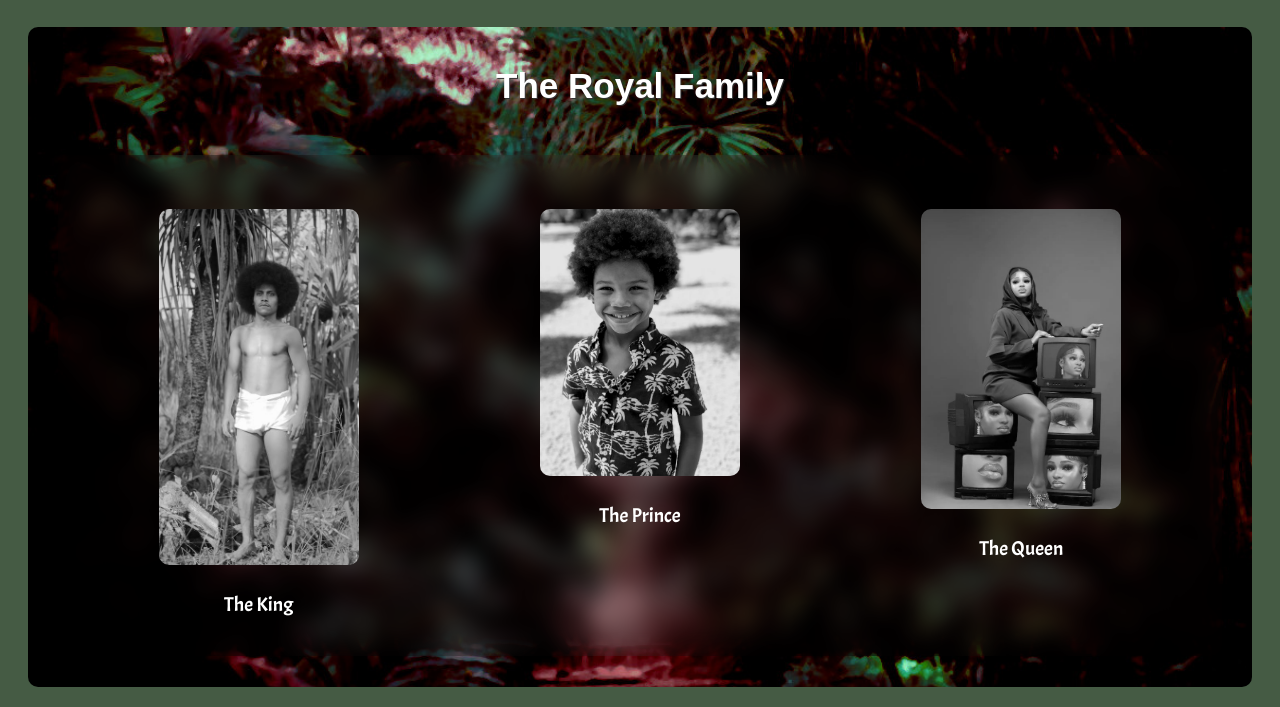
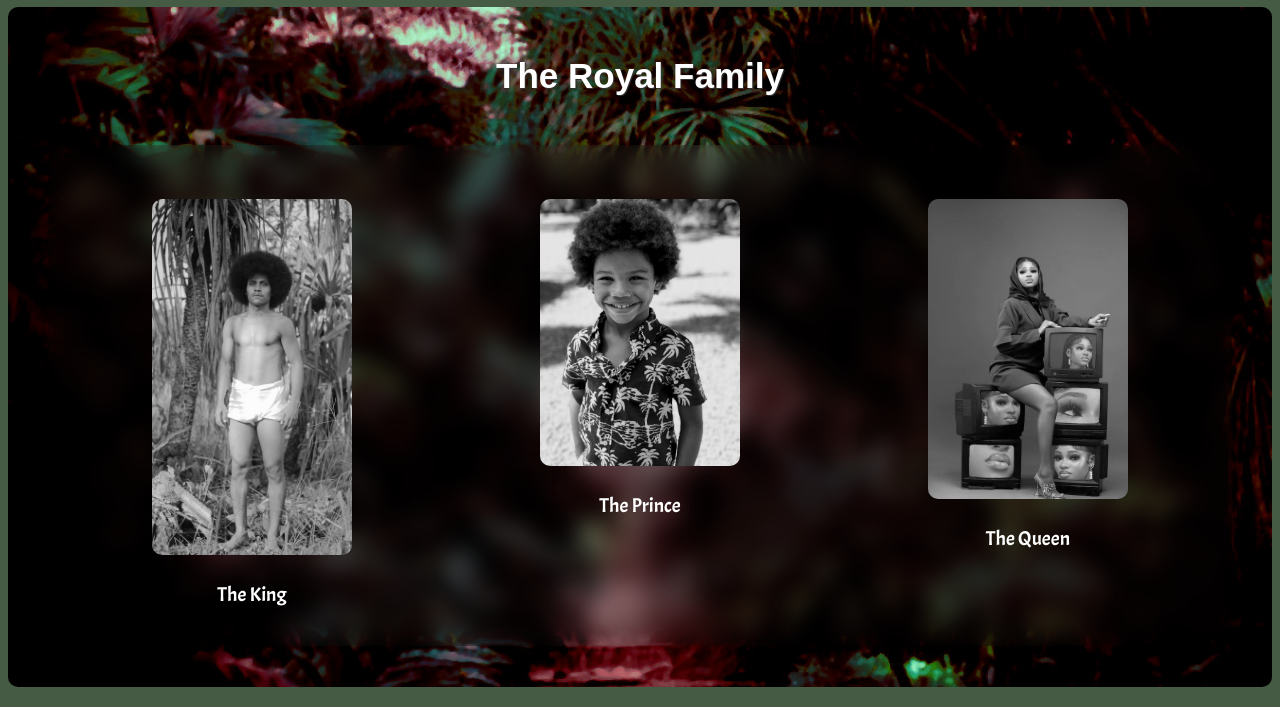
Before and after one commit to stevenbachimont/Web-Development-Tech-Challenge, a website built with Parcel: page family.html in a window 1280 px wide. Shown: the part 126-833 px from the top of the page. Built offline with nearby package versions, Linux system fonts and the light colour scheme; a web font is replaced by a local one.

Commit message:
Update family.html

```diff
--- a/family.html
+++ b/family.html
@@ -25,7 +25,7 @@
     </div>
 </div>
 
-<section id="family" class="family-container">
+<section id="family" class="family">
     <div>
 <h2>
     The Royal Family
```
